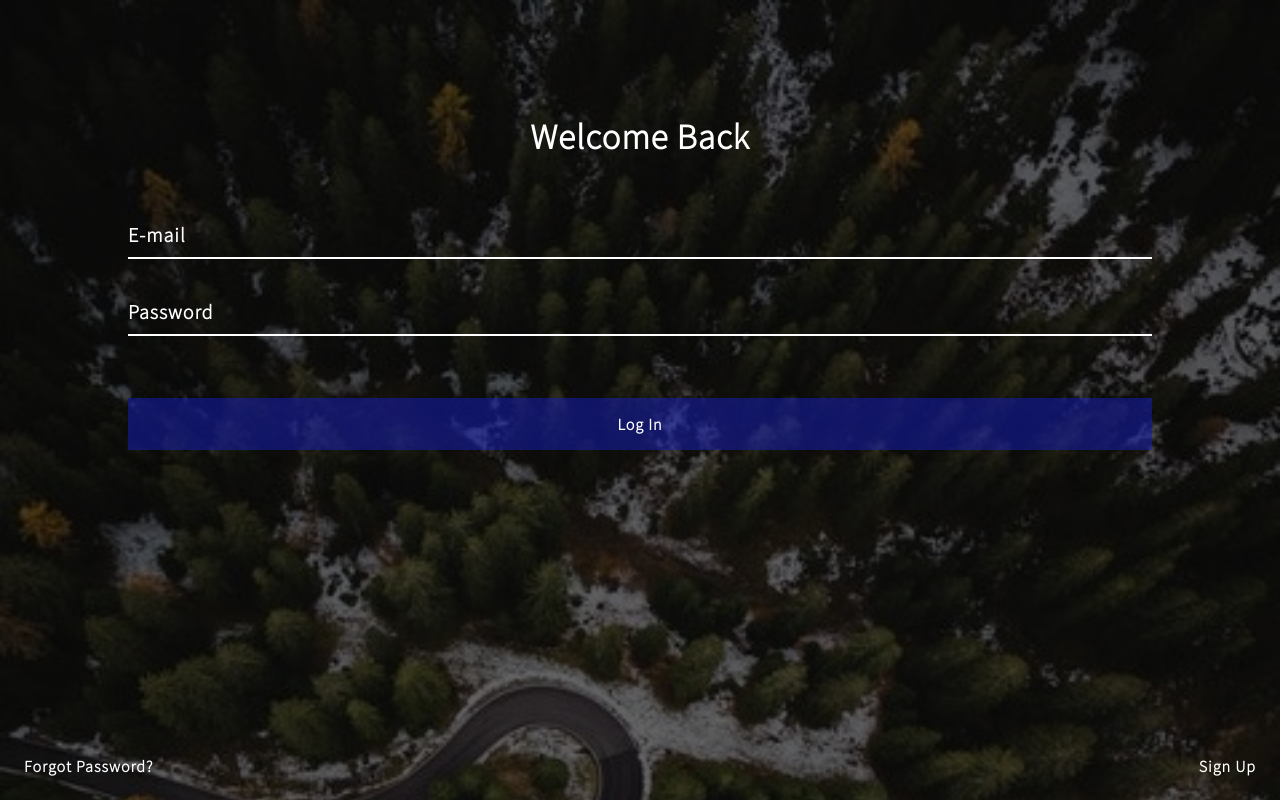
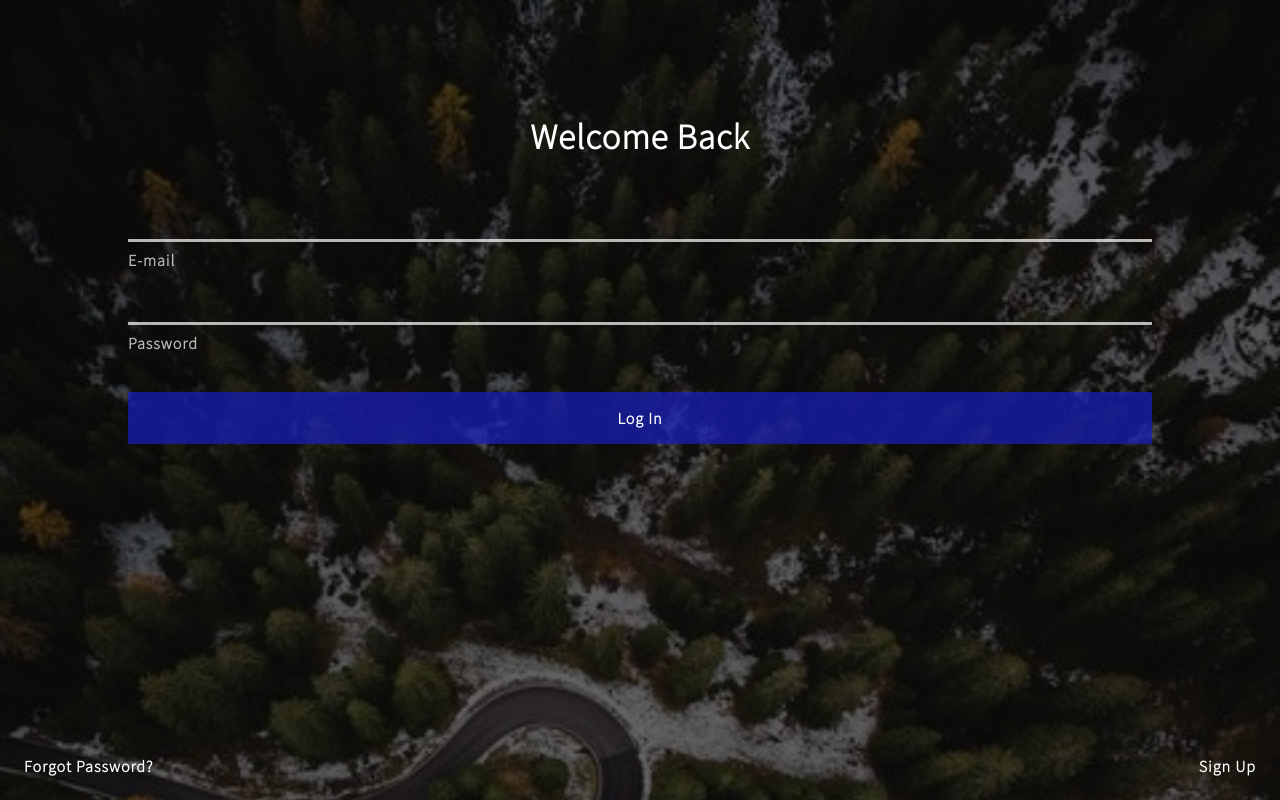
Before and after one commit to lkapustka/wrc-stats-app, a Vue app: page /login in a window 1280 px wide. Built offline with nearby package versions, Linux system fonts and the light colour scheme; no server answers.

Commit message:
style: add animations

```diff
--- a/src/views/Login.vue
+++ b/src/views/Login.vue
@@ -1,60 +1,82 @@
 <template>
   <div class="container">
+    <div class="bg">
+      <div class="bg__img"></div>
+    </div>
     <PasswordReset
       v-if="showPasswordReset"
       @close="togglePaswordReset"
     ></PasswordReset>
-    <div class="bg">
-      <div class="bg__img"></div>
-    </div>
-
-    <form class="form" v-if="showLoginForm" @submit.prevent>
+    <transition name="fade" mode="out-in">
+      <form class="form" v-if="showLoginForm" key="true" @submit.prevent>
         <h1 class="form__title">Welcome Back</h1>
-      <div class="form__test">
+        <div class="form__box">
           <input
             class="form__input"
+            type="email"
+            id="email-login"
             v-model.trim="loginForm.email"
-          type="text"
-          placeholder="E-mail"
           />
+          <label class="form__label" for="email-login">E-mail</label>
         </div>
+        <div class="form__box">
           <input
             class="form__input"
+            type="password"
+            id="password-login"
             v-model.trim="loginForm.password"
-        type="password"
-        placeholder="Password"
           />
-      <button class="btn form__btn" type="submit" @click="login">Log In</button>
+          <label class="form__label" for="password-login">Password</label>
+        </div>
+        <button class="btn form__btn" type="submit" @click="login">
+          Log In
+        </button>
       </form>
-    <form class="form" v-else @submit.prevent>
+    </transition>
+    <transition name="fade" mode="out-in">
+      <form class="form" v-if="!showLoginForm" @submit.prevent>
         <h1 class="form__title">Get Started</h1>
+        <div class="form__box">
           <input
             class="form__input"
+            type="text"
+            id="name"
             v-model.trim="signupForm.name"
-        type="text"
-        placeholder="Your nick"
           />
+          <label class="form__label" for="name">Your name</label>
+        </div>
+        <div class="form__box">
           <input
             class="form__input"
+            type="email"
+            id="email-signup"
             v-model.trim="signupForm.email"
-        type="text"
-        placeholder="E-mail"
           />
+          <label class="form__label" for="email-signup">E-mail</label>
+        </div>
+        <div class="form__box">
           <input
             class="form__input"
+            type="password"
+            id="password-signup"
             v-model.trim="signupForm.password"
-        type="password"
-        placeholder="Password"
           />
+          <label class="form__label" for="password-signup">Password</label>
+        </div>
         <button class="btn form__btn" @click="signup">Sign Up</button>
       </form>
+    </transition>
+    <transition name="fade" mode="out-in">
       <div class="extras" v-if="showLoginForm">
         <a class="extras__link" @click="togglePaswordReset">Forgot Password?</a>
         <a class="extras__link" @click="toggleForm">Sign Up</a>
       </div>
-    <div class="extras extras--signup" v-else>
+    </transition>
+    <transition name="fade" mode="out-in">
+      <div class="extras extras--signup" v-if="!showLoginForm">
         <a class="extras__link" @click="toggleForm">Back to Log In</a>
       </div>
+    </transition>
   </div>
 
   <!-- <div class="login">
@@ -220,44 +242,63 @@ export default {
   flex-direction: column;
 
   &__title {
-    margin: 1em 0 1.5em;
+    margin: 1em 0 1em;
+    align-self: center;
     font-size: 3.5rem;
-    align-self: center;
     letter-spacing: 1px;
+  }
+
+  &__box {
+    position: relative;
+    margin-bottom: 3.5em;
+
+    &::after {
+      content: "";
+      display: block;
+      height: 0.3em;
+      background-color: white;
+      opacity: 0.7;
+      transition: opacity 0.4s ease;
+    }
+
+    &:focus-within::after,
+    &:focus-within > .form__label {
+      opacity: 1;
+    }
   }
 
   &__input {
     display: block;
     width: 100%;
-    margin-bottom: 1.5em;
     padding: 0.5em 0;
     background-color: transparent;
-    border-style: none none solid;
-    border-color: rgb(255, 255, 255);
+    border: none;
     color: white;
+    font-size: 2rem;
     font-weight: bold;
-    font-size: 2rem;
     font-family: inherit;
     letter-spacing: 1px;
 
-    &::placeholder {
-      color: white;
-      font-weight: bold;
-      letter-spacing: 1px;
-      transition: opacity 2s;
-    }
-
     &:focus {
-      outline: none;
-      //border-color: rgb(124, 123, 123);
       color: white;
       font-weight: bold;
     }
   }
 
+  &__label {
+    position: absolute;
+    top: 3.5em;
+    color: white;
+    font-size: 1.6rem;
+    font-weight: bold;
+    letter-spacing: 1px;
+    opacity: 0.7;
+    transition: opacity 0.4s ease;
+  }
+
   &__btn {
     margin: 2em 0;
-    background-color: rgba(23, 31, 192, 0.5);
+    background-color: rgba(23, 31, 192, 0.7);
     font-weight: bold;
     letter-spacing: 1px;
   }
@@ -282,64 +323,4 @@ export default {
     letter-spacing: 1px;
   }
 }
-
-// .fade-enter-active,
-// .fade-leave-active {
-//   transition: opacity 0.5s ease;
-// }
-
-// .fade-enter,
-// .fade-leave-to {
-//   opacity: 0;
-// }
-
-// .login {
-//   background: linear-gradient(
-//     to right,
-//     $primary 0%,
-//     $primary 50%,
-//     white 50%,
-//     white 100%
-//   );
-// }
-
-// .col1,
-// .col2 {
-//   height: 100vh;
-//   padding-top: 30vh;
-// }
-
-// .col1 {
-//   color: white;
-
-//   p {
-//     max-width: 510px;
-//     line-height: 1.8;
-//     font-weight: bold;
-//   }
-// }
-
-// .col2 {
-//   color: $primary;
-
-//   form {
-//     margin: 0 auto;
-//     max-width: 450px;
-//     font-weight: bold;
-//   }
-
-//   .extras {
-//     float: right;
-//     text-align: right;
-
-//     a {
-//       display: block;
-//       margin-bottom: 0.5rem;
-//     }
-//   }
-// }
-
-// .signup-form {
-//   padding-top: 30vh;
-// }
 </style>
```
Lines whose indentation alone changed are shown as unchanged.
